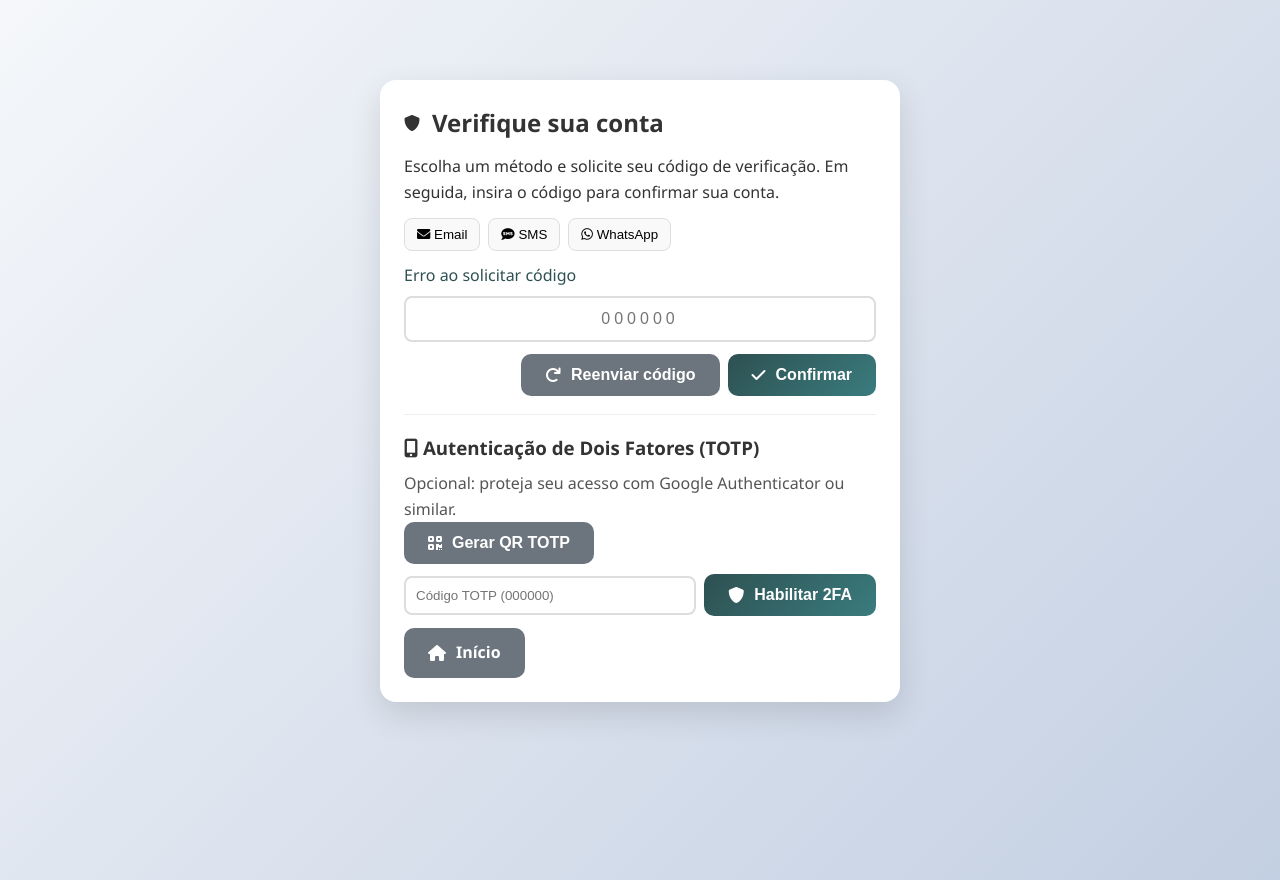
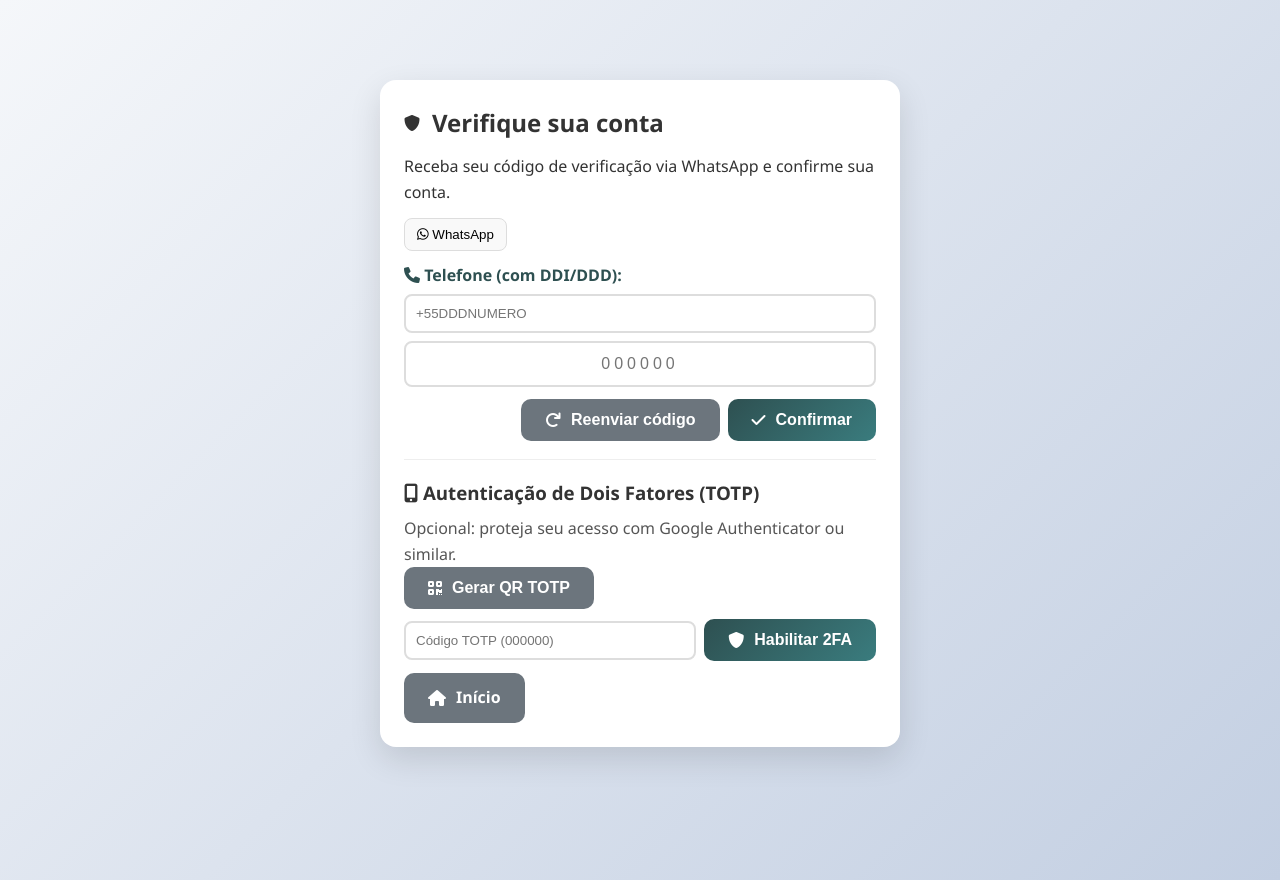
Before and after one commit to sensjeremias202-coder/eventflow-system_at, a plain HTML site: page pages/verify.html in a window 1280 px wide. Drawn offline with Linux system fonts and the light colour scheme; no server answers; sample sign-in values are in the browser's storage.

Commit message:
chore(verify): remover Email/SMS e deixar apenas WhatsApp com telefone obrigatório

```diff
--- a/pages/verify.html
+++ b/pages/verify.html
@@ -24,15 +24,13 @@
       <i class="fas fa-shield-alt"></i>
       <h2 style="margin:0">Verifique sua conta</h2>
     </div>
-    <p>Escolha um método e solicite seu código de verificação. Em seguida, insira o código para confirmar sua conta.</p>
+    <p>Receba seu código de verificação via WhatsApp e confirme sua conta.</p>
 
     <div class="methods">
-      <button id="methodEmail"><i class="fas fa-envelope"></i> Email</button>
-      <button id="methodPhone"><i class="fas fa-sms"></i> SMS</button>
       <button id="methodWhatsApp"><i class="fab fa-whatsapp"></i> WhatsApp</button>
     </div>
 
-    <div class="form-group" id="phoneGroup" style="display:none;margin-bottom:8px">
+    <div class="form-group" id="phoneGroup" style="display:block;margin-bottom:8px">
       <label for="phone"><i class="fas fa-phone"></i> Telefone (com DDI/DDD):</label>
       <input type="tel" id="phone" placeholder="+55DDDNUMERO" style="width:100%;padding:10px;border:2px solid #ddd;border-radius:8px" />
     </div>
@@ -78,7 +76,7 @@
   </div>
 
   <script>
-    let currentMethod = 'email';
+    let currentMethod = 'whatsapp';
     async function requestCode(method){
       try {
         currentMethod = method;
@@ -86,7 +84,7 @@
         const body = (method === 'phone' || method === 'whatsapp') ? { method, phone } : { method };
         const res = await api.post('/auth/request-verification', body, { auth: true });
         const data = res.ok ? await res.json() : { error: 'Falha ao solicitar' };
-        const msg = method === 'email' ? 'Código enviado. Verifique seu email.' : (method === 'phone' ? 'Código enviado por SMS.' : 'Código enviado por WhatsApp.');
+        const msg = 'Código enviado por WhatsApp.';
         document.getElementById('requestStatus').textContent = res.ok ? msg : (data.error||'Erro');
         // Se for WhatsApp e telefone informado, exibe QR para abrir conversa
         const qrSection = document.getElementById('qrSection');
@@ -113,8 +111,6 @@
         else { alert(data.error || 'Código inválido'); }
       } catch(err){ alert('Erro ao confirmar'); }
     }
-    document.getElementById('methodEmail').onclick = () => { document.getElementById('phoneGroup').style.display='none'; requestCode('email'); };
-    document.getElementById('methodPhone').onclick = () => { document.getElementById('phoneGroup').style.display='block'; requestCode('phone'); };
     document.getElementById('methodWhatsApp').onclick = () => { document.getElementById('phoneGroup').style.display='block'; requestCode('whatsapp'); };
     document.getElementById('resendBtn').onclick = () => requestCode(currentMethod);
     document.getElementById('confirmBtn').onclick = confirm;
@@ -143,8 +139,7 @@
       } catch (e) { alert('Erro ao habilitar 2FA'); }
     };
 
-    // Solicita automaticamente ao abrir
-    requestCode('email');
+    // Dica: informe seu telefone e clique em "Reenviar código" para receber por WhatsApp.
   </script>
 </body>
 </html>
```
